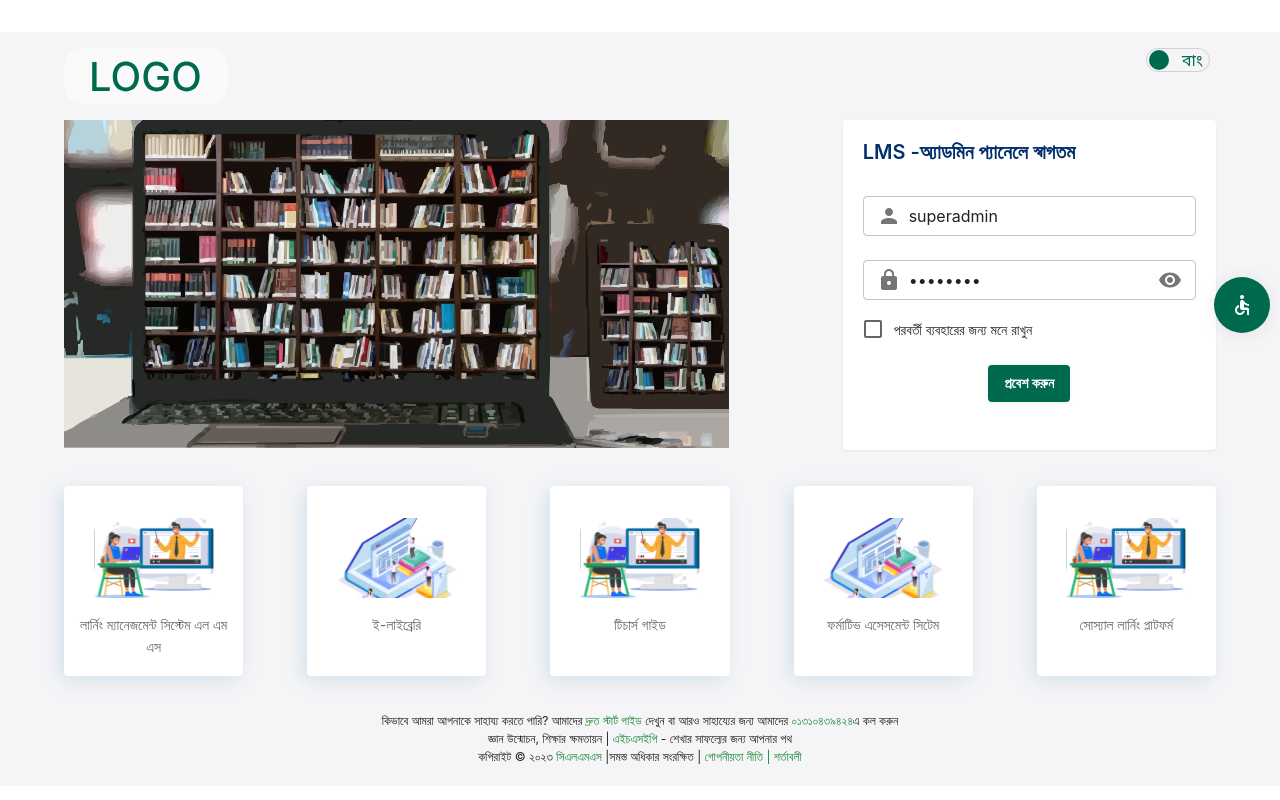
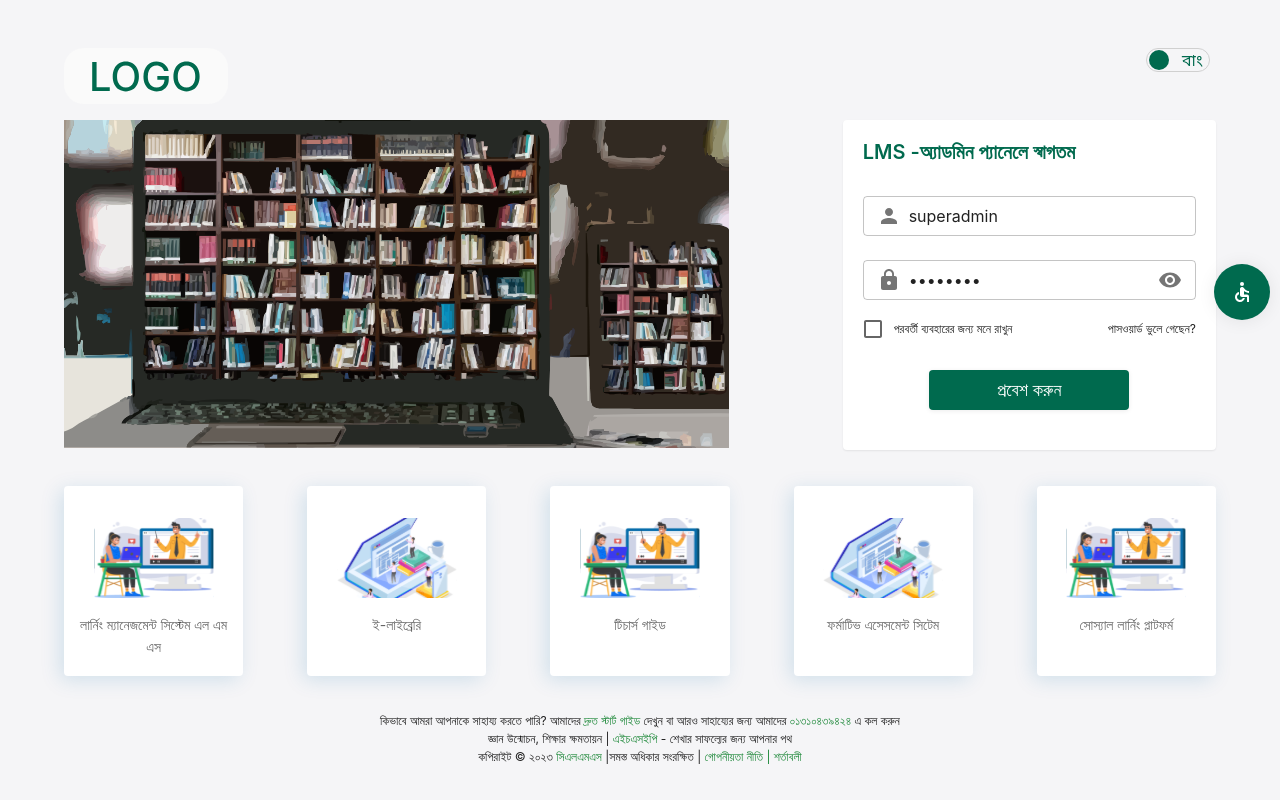
Before and after one commit to affan-habib/admin-panel, a React (Create React App) app: page /login in a window 1280 px wide. Built offline with nearby package versions, Linux system fonts and the light colour scheme.

Commit message:
Login page design fixed, Bell icon added in header

```diff
--- a/src/components/layouts/Header.tsx
+++ b/src/components/layouts/Header.tsx
@@ -18,6 +18,7 @@ import { useTranslation } from 'react-i18next';
 import notificationIcon from 'assets/Notification.svg';
 import { useNavigate } from 'react-router-dom';
 import DashboardCustomizeOutlinedIcon from '@mui/icons-material/DashboardCustomizeOutlined';
+import NotificationsActiveOutlinedIcon from '@mui/icons-material/NotificationsActiveOutlined';
 const drawerWidth = 240;
 
 interface AppBarProps extends MuiAppBarProps {
@@ -104,18 +105,20 @@ const Header: React.FC<HeaderProps> = ({
           <Box mr={2}>
             <LanguageSelect />
           </Box>
-          <img
+          {/* <img
             src={notificationIcon}
             alt="Notification Icon"
             style={{ height: 25, width: 25, marginRight: 20 }}
-          />
-
+          /> */}
+            <Box >
+              <NotificationsActiveOutlinedIcon sx={{ fontSize: 28 }} />
+            </Box>
           {/* Avatar and ExpandMore Icon */}
           <IconButton
             color="primary"
             aria-label="user-options"
             onClick={handleClick}
-            sx={{ ml: 1 }}
+            sx={{ ml: 1, mb: 1 }}
           >
             <Avatar alt="User Avatar" sx={{ height: 25, width: 25 }}>
               <Person />
--- a/src/core/auth/LoginPage.tsx
+++ b/src/core/auth/LoginPage.tsx
@@ -40,7 +40,7 @@ const LoginPage: React.FC = () => {
     <div style={{ backgroundColor: 'rgba(245, 245, 247, 1)' }}>
       <CssBaseline />
 
-      <Container maxWidth="lg" sx={{ mt: 6 }}>
+      <Container maxWidth="lg" sx={{ pt: 6, minHeight:'100vh' }}>
         <Grid container spacing={2}>
           <Grid
             item
@@ -59,7 +59,7 @@ const LoginPage: React.FC = () => {
           <Grid item xs={12} sm={1}></Grid>
           <Grid item xs={12} sm={4} display="flex" direction="column">
             <Paper style={{ padding: 20, minHeight: 330 }}>
-              <Typography variant="h6" color="#002F6C" mb={2}>
+              <Typography variant="h6" color="primary.main" mb={2}>
                {!loginPageTitle ? t('welcomeMessage') : loginPageTitle}
               </Typography>
 
--- a/src/locale/bn.json
+++ b/src/locale/bn.json
@@ -17,7 +17,7 @@
   "fastStartGuide": "দ্রুত স্টার্ট গাইড",
   "phone": "০১৩১০৪৩৯৪২৪",
   "knowledgeShare": "জ্ঞান উন্মোচন, শিক্ষার ক্ষমতায়ন |",
-  "call": "এ কল করুন",
+  "call": " এ কল করুন",
   "hsep": "এইচএসইপি",
   "yourPathForLearningSuccess": "শেখার সাফল্যের জন্য আপনার পথ",
   "copyright": "কপিরাইট © ২০২৩",
@@ -73,6 +73,7 @@
   "uploadImage" : "আপলোড ইমেজ",
   "submit" : "সাবমিট",
   "editUser" : " ইউজার এডিট করুন",
-  "SelectThis" : "সিলেক্ট করুন"
+  "SelectThis" : "সিলেক্ট করুন",
+  "forgotPassword": "পাসওয়ার্ড ভুলে গেছেন?"
 
 }
--- a/src/locale/en.json
+++ b/src/locale/en.json
@@ -74,6 +74,7 @@
   "uploadImage": "Upload Image",
   "submit" : "submit",
   "editUser" : "Edit User",
-  "SelectThis" : "Please Select"
+  "SelectThis" : "Please Select",
+  "forgotPassword":"Forgot Password?"
 
 }
--- a/src/views/auth/LoginForm.tsx
+++ b/src/views/auth/LoginForm.tsx
@@ -124,7 +124,7 @@ const LoginForm: React.FC = () => {
             ),
           }}
         />
-        <div style={{ display: 'flex', alignItems: 'center' }}>
+        <div style={{ display: 'flex', alignItems: 'center', justifyContent:'space-between' }}>
           <FormControlLabel
             control={
               <Checkbox
@@ -135,11 +135,12 @@ const LoginForm: React.FC = () => {
               />
             }
             label={
-              <Box component="div" fontSize={14}>
+              <Box component="div" fontSize={12} sx={{fontWeight:400}}>
                 {t('remeberPassword')}
               </Box>
             }
           />
+          <Box><h6 style={{fontSize:'12px', fontWeight:400}}>{t('forgotPassword')}</h6></Box>
         </div>
         <Box sx={{
               display: 'flex', justifyContent: 'center',
@@ -152,7 +153,12 @@ const LoginForm: React.FC = () => {
             disabled={loading}
             startIcon={loading ? <RefreshIcon /> : null}
             sx={{
-              marginTop:'15px',
+              marginTop:'20px',
+              height:'40px',
+              width:'200px',
+              fontSize:'18px',
+              fontWeight:500
+
             }}
           >
             {t('login')}
```
